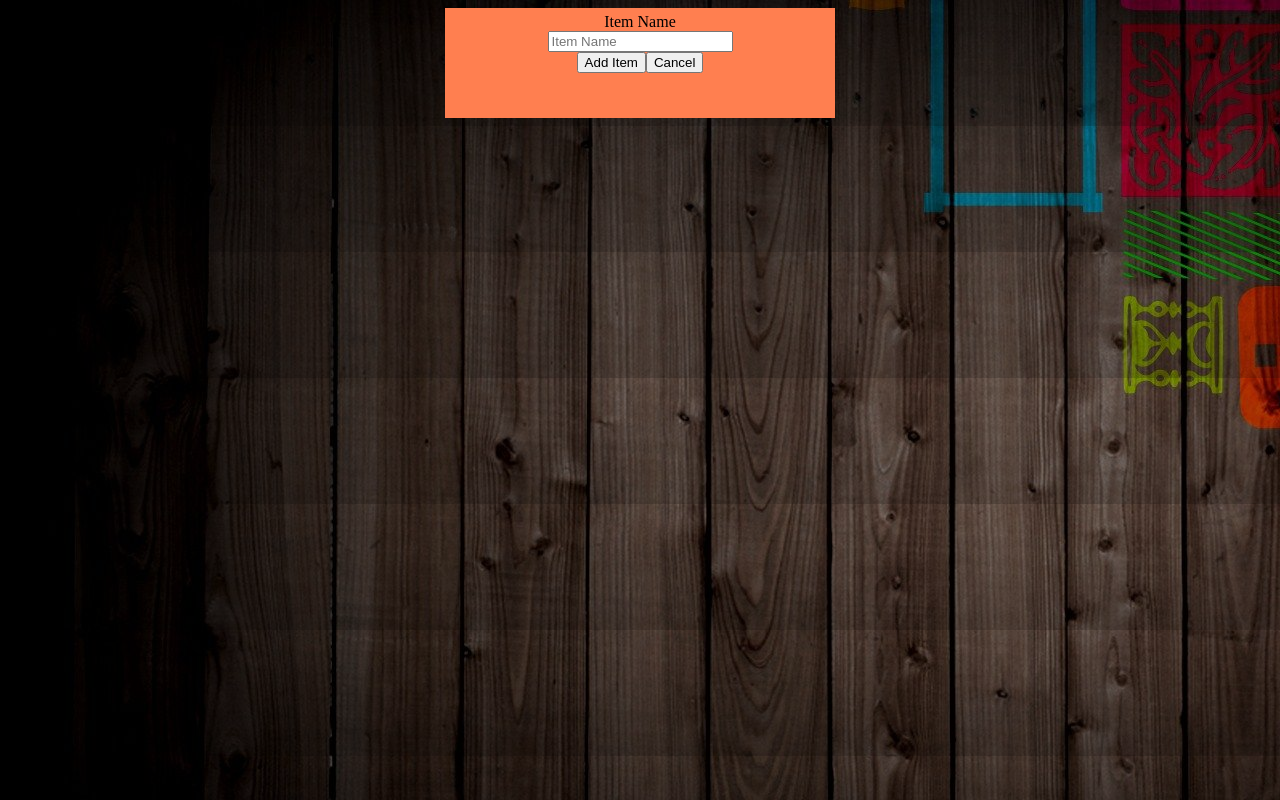
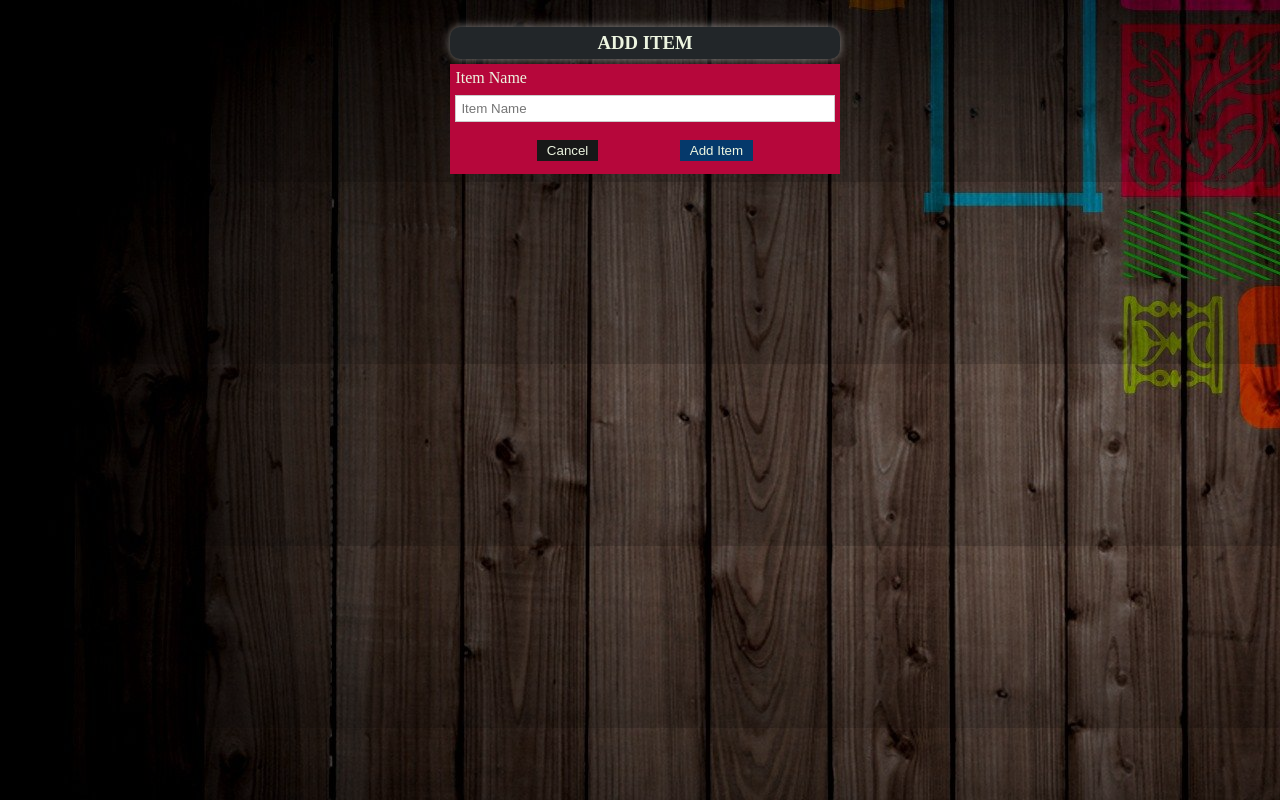
Before and after one commit to BijoyDutta95/ItemsApp, a React (Create React App) app: page /add in a window 1280 px wide. Built offline with nearby package versions, Linux system fonts and the light colour scheme.

Commit message:
Styles added in Add Item and Edit Item

```diff
--- a/src/components/AddItem.js
+++ b/src/components/AddItem.js
@@ -20,14 +20,17 @@ const AddItem = () => {
         setName(e.target.value)
     }
     return (
-        <form className="addItemForm" onSubmit={onSubmit}>
-            <label>Item Name</label>
-            <input type="text" value={name} onChange={onChange} placeholder="Item Name"></input>
-            <div>
-                <button type="submit">Add Item</button>
-                <Link to="/" ><button>Cancel</button></Link>
-            </div>
-        </form>
+        <div className="addItemBlock">
+            <h3>ADD ITEM</h3>
+            <form className="addItemForm" onSubmit={onSubmit}>
+                <label>Item Name</label>
+                <input type="text" value={name} onChange={onChange} placeholder="Item Name"></input>
+                <div className="addButtons">
+                    <Link to="/" ><button className="cancelButton">Cancel</button></Link>
+                    <button type="submit" className="submitButton">Add Item</button>
+                </div>
+            </form>
+        </div>
     )
 }
 
--- a/src/components/EditItem.js
+++ b/src/components/EditItem.js
@@ -27,14 +27,17 @@ const EditItem = (props) => {
     }
 
     return (
-        <form className="addItemForm" onSubmit={onSubmit}>
-            <label>Item Name</label>
-            <input type="text" name="name" value={selectedItem.name} onChange={onChange} placeholder="Item Name"></input>
-            <div>
-                <button type="submit">Update</button>
-                <Link to="/" ><button>Cancel</button></Link>
-            </div>
-        </form>
+        <div className="editItemBlock">
+            <h3>EDIT ITEM</h3>
+            <form className="addItemForm" onSubmit={onSubmit}>
+                <label>Item Name</label>
+                <input type="text" name="name" value={selectedItem.name} onChange={onChange} placeholder="Item Name"></input>
+                <div className="editButtons">
+                    <Link to="/" ><button className="cancelButton">Cancel</button></Link>
+                    <button type="submit" className="submitButton">Update</button>
+                </div>
+            </form>
+        </div>
     )
 }
 
--- a/src/components/Home.css
+++ b/src/components/Home.css
@@ -17,6 +17,7 @@
     color: #EDF5E0;
     font-weight: bold;
     border-radius: 10px;
+    box-shadow: 0 0 10px rgba(255, 255, 255,0.5) !important;
 }
 .iconLink{
     color: #05AAF6;
--- a/src/components/Item.css
+++ b/src/components/Item.css
@@ -1,12 +1,25 @@
+.addItemBlock, .editItemBlock{
+    display: flex;
+    flex-direction: column;
+    width: 30%;
+    height: fit-content;
+    margin: auto;
+}
 .addItemForm{
     display: flex;
     flex-direction: column;
-    width: 30%;
+    width: 100%;
     height: 100px;
-    background-color: coral;
+    background-color: #B6073B;
     padding: 5px;
-    align-items: center;
-    margin: auto;
+    color: #EDF5E0;
+}
+.addItemForm input[type=text]{
+    width: 100%;
+    padding: 5px 5px;
+    margin: 8px 0;
+    border: 1px solid #ccc;
+    box-sizing: border-box;
 }
 .itemBlock{
     color: #EDF5E0;
@@ -15,3 +28,33 @@
 .editLink{
     color: #EDF5E0;
 }
+h3{
+    width: 100%;
+    height: fit-content;
+    background-color: #222629;
+    margin-bottom: 5px;
+    color: #EDF5E0;
+    font-weight: bold;
+    border-radius: 10px;
+    text-align: center;
+    padding: 5px;
+    box-shadow: 0 0 10px rgba(255, 255, 255,0.5) !important;
+}
+.addButtons, .editButtons{
+    width: 100%;
+    display: flex;
+    justify-content: space-evenly;
+    margin-top: 10px;
+}
+.cancelButton{
+    background-color: #181818;
+    border: none;
+    padding: 3px 10px;
+    color: #EDF5E0;
+}
+.submitButton{
+    background-color: #05396B;
+    border: none;
+    padding: 3px 10px;
+    color: #EDF5E0;
+}
```
Also changed, not shown: 1 other file (tests, documents, lock files or other folders).
